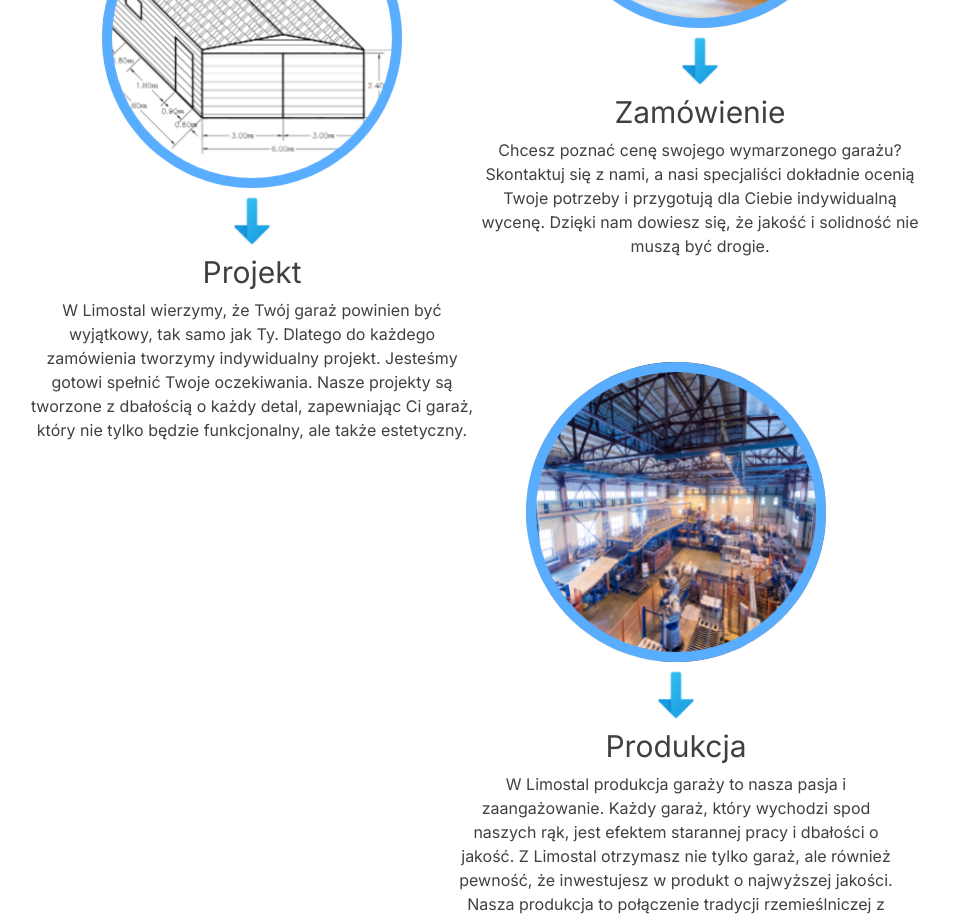
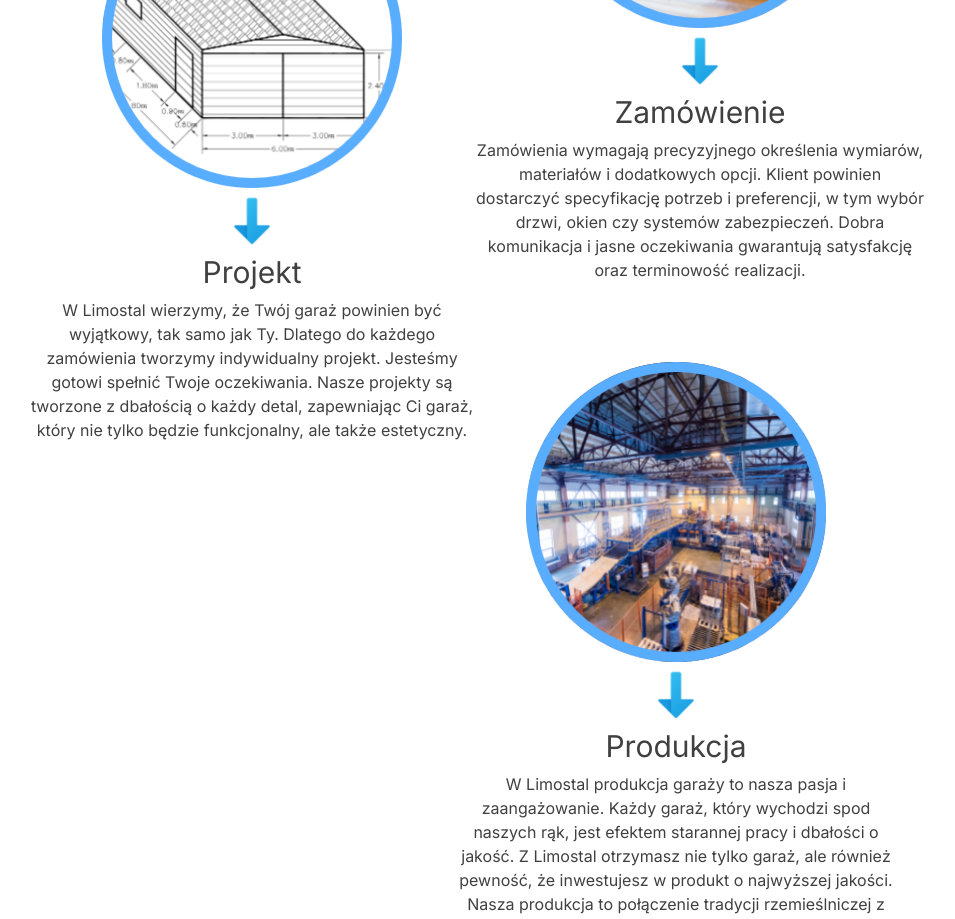
Before and after one commit to MilTech124/Limostal, a Next.js app: page / in a window 1280 px wide. Shown: the part 2620-3539 px from the top of the page, without its empty margins (164-1119 px from the left). Built offline with nearby package versions, Linux system fonts and the light colour scheme.

Commit message:
revalidate

```diff
--- a/app/components/home/WayTo.js
+++ b/app/components/home/WayTo.js
@@ -30,7 +30,7 @@ function WayTo() {
             image: '/images/Oval 4.webp',
             alt: 'Oval',
             title:"Zamówienie",
-            description:`Chcesz poznać cenę swojego wymarzonego garażu? Skontaktuj się z nami, a nasi specjaliści dokładnie ocenią Twoje potrzeby i przygotują dla Ciebie indywidualną wycenę. Dzięki nam dowiesz się, że jakość i solidność nie muszą być drogie.`
+            description:`Zamówienia wymagają precyzyjnego określenia wymiarów, materiałów i dodatkowych opcji. Klient powinien dostarczyć specyfikację potrzeb i preferencji, w tym wybór drzwi, okien czy systemów zabezpieczeń. Dobra komunikacja i jasne oczekiwania gwarantują satysfakcję oraz terminowość realizacji.`
         },
         circle5:{
             image: '/images/Oval 5.webp',
```
